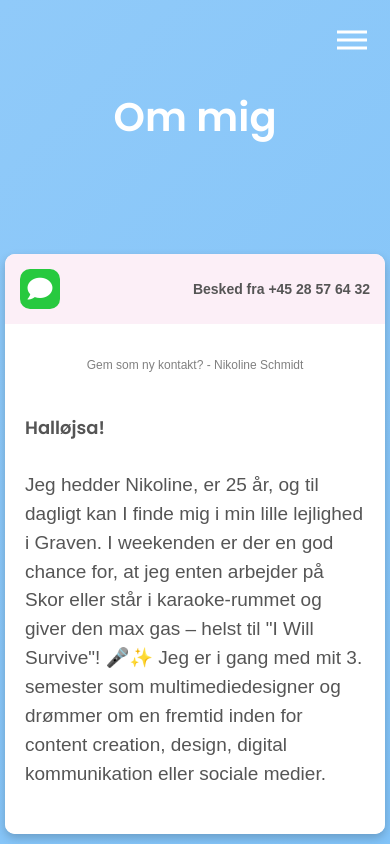
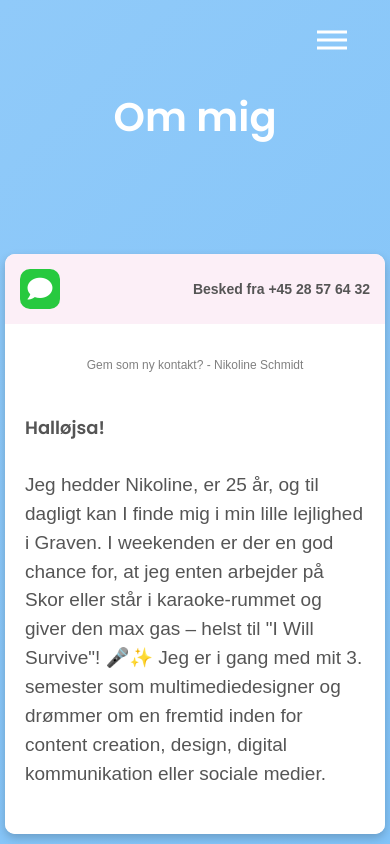
Before and after one commit to NikolineSchmidt/portfolio, a plain HTML site: page om-mig.html in a window 390 px wide. Shown: the top 844 px of the page. Drawn offline with Linux system fonts and the light colour scheme.

Commit message:
Update om-mig.css

```diff
--- a/css/om-mig.css
+++ b/css/om-mig.css
@@ -10,6 +10,12 @@
 @media (max-width: 768px) {
     .image{
         width: 100%;
+    }
+}
+
+@media (max-width: 768px) {
+    .burger {
+        right: 35px; /* Juster denne værdi for at flytte burgermenuen tættere på midten */
     }
 }
 
```
